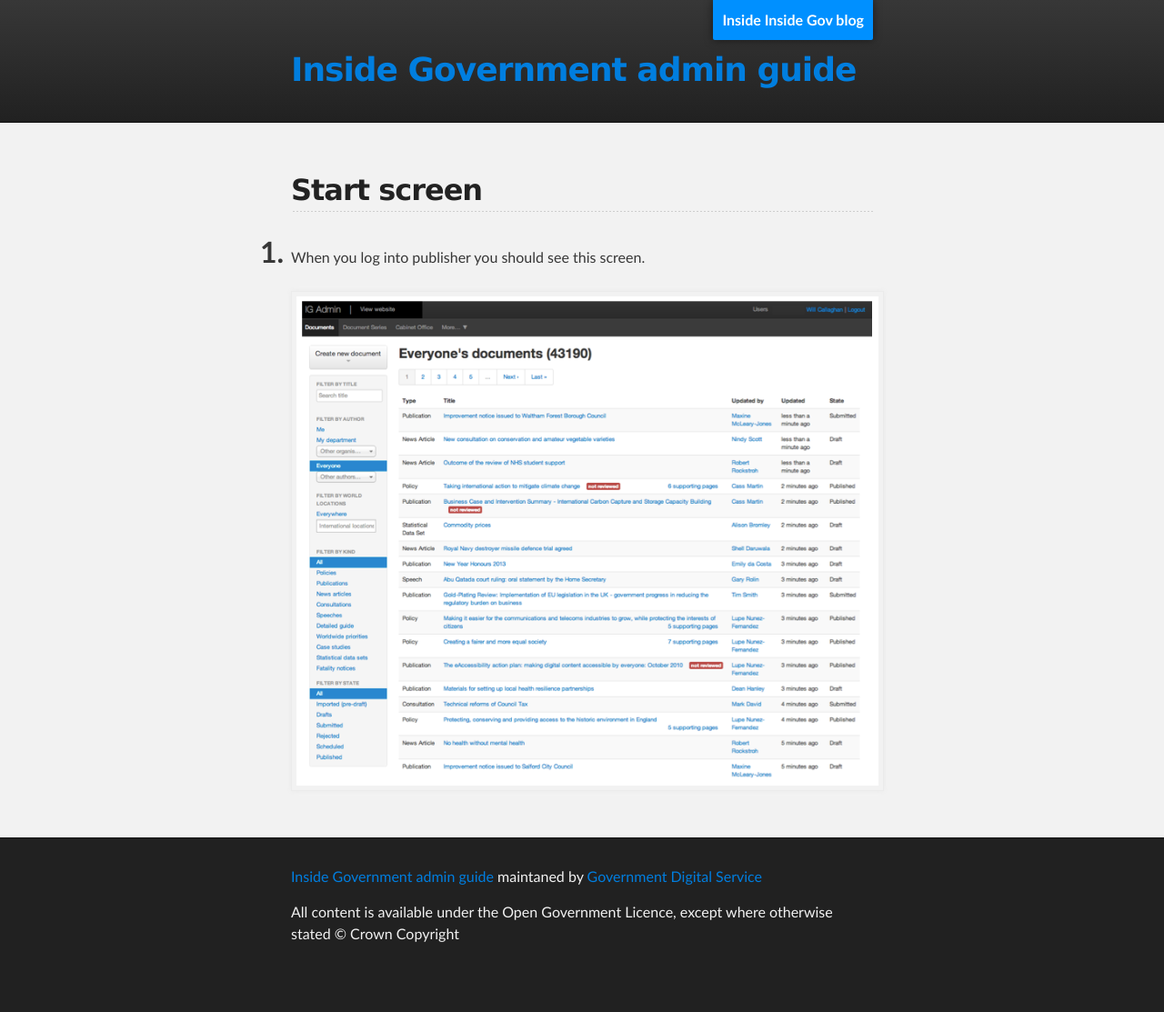
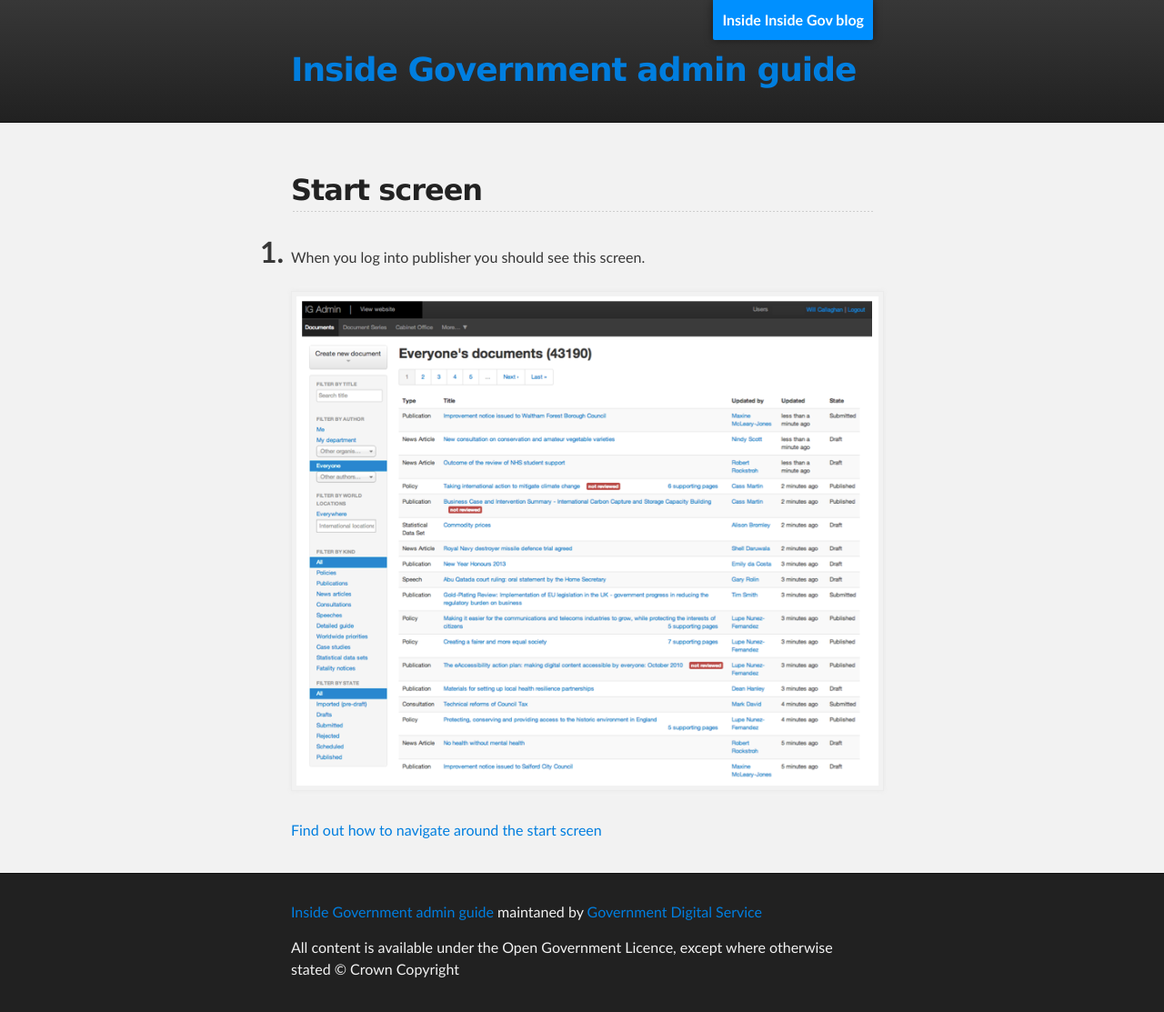
Before and after one commit to alphagov/inside-government-admin-guide, a Jekyll site: the page built from first-steps/start-screen.md, in a window 1280 px wide. Shown: the whole page at 91% size. Built offline with Jekyll 4.4.1, drawn with Linux system fonts in a browser that asks for light colours; before the commit the page ends 1074 px from its top, so only the background shows below that.

Commit message:
Linked start screen to doc filters page

```diff
--- a/first-steps/start-screen.md
+++ b/first-steps/start-screen.md
@@ -8,3 +8,6 @@
 1. When you log into publisher you should see this screen.
 
    ![Start screen 1](start-screen-1.png)
+
+
+   [Find out how to navigate around the start screen](http://alphagov.github.io/inside-government-admin-guide/first-steps/document-filters.html)
```
